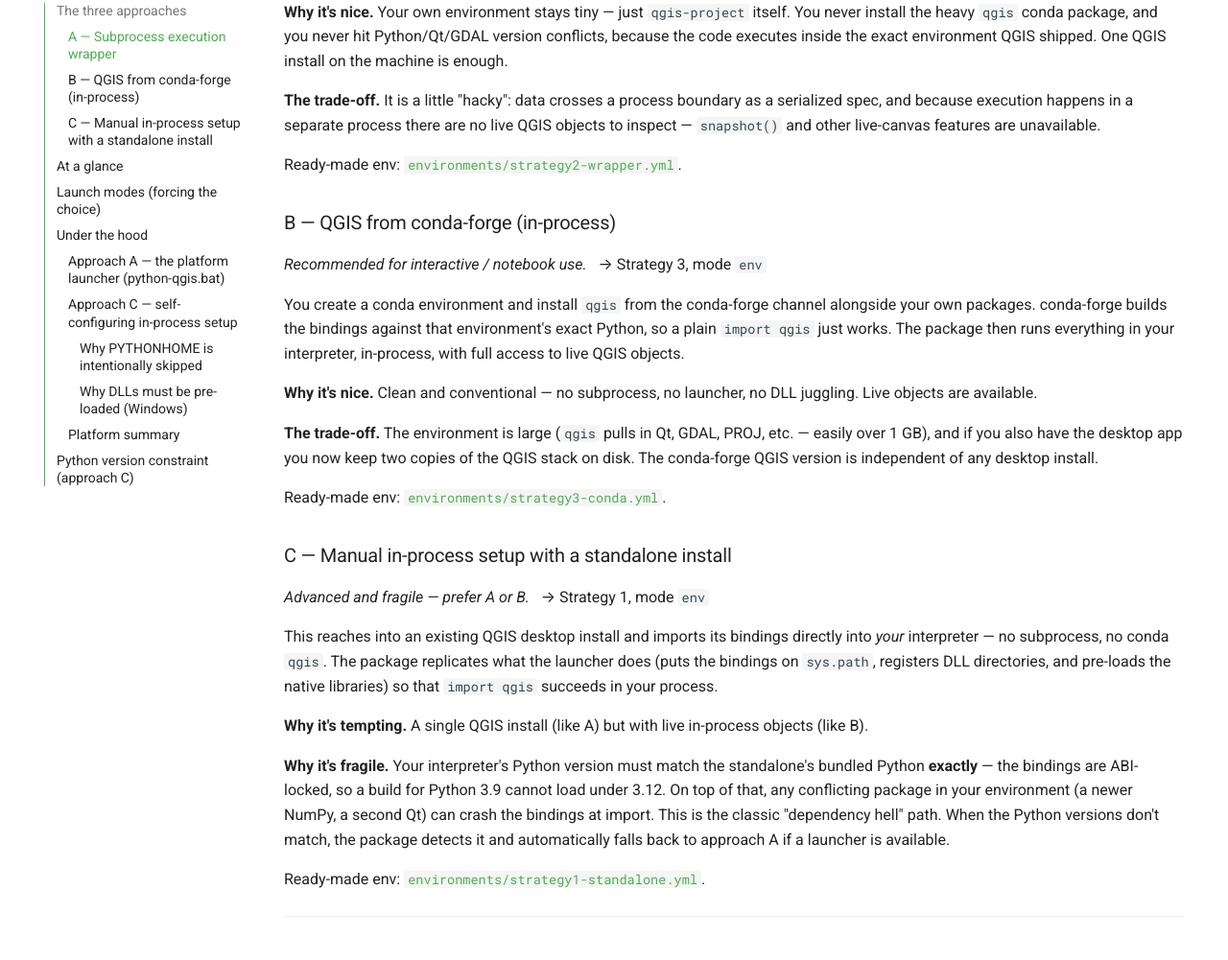
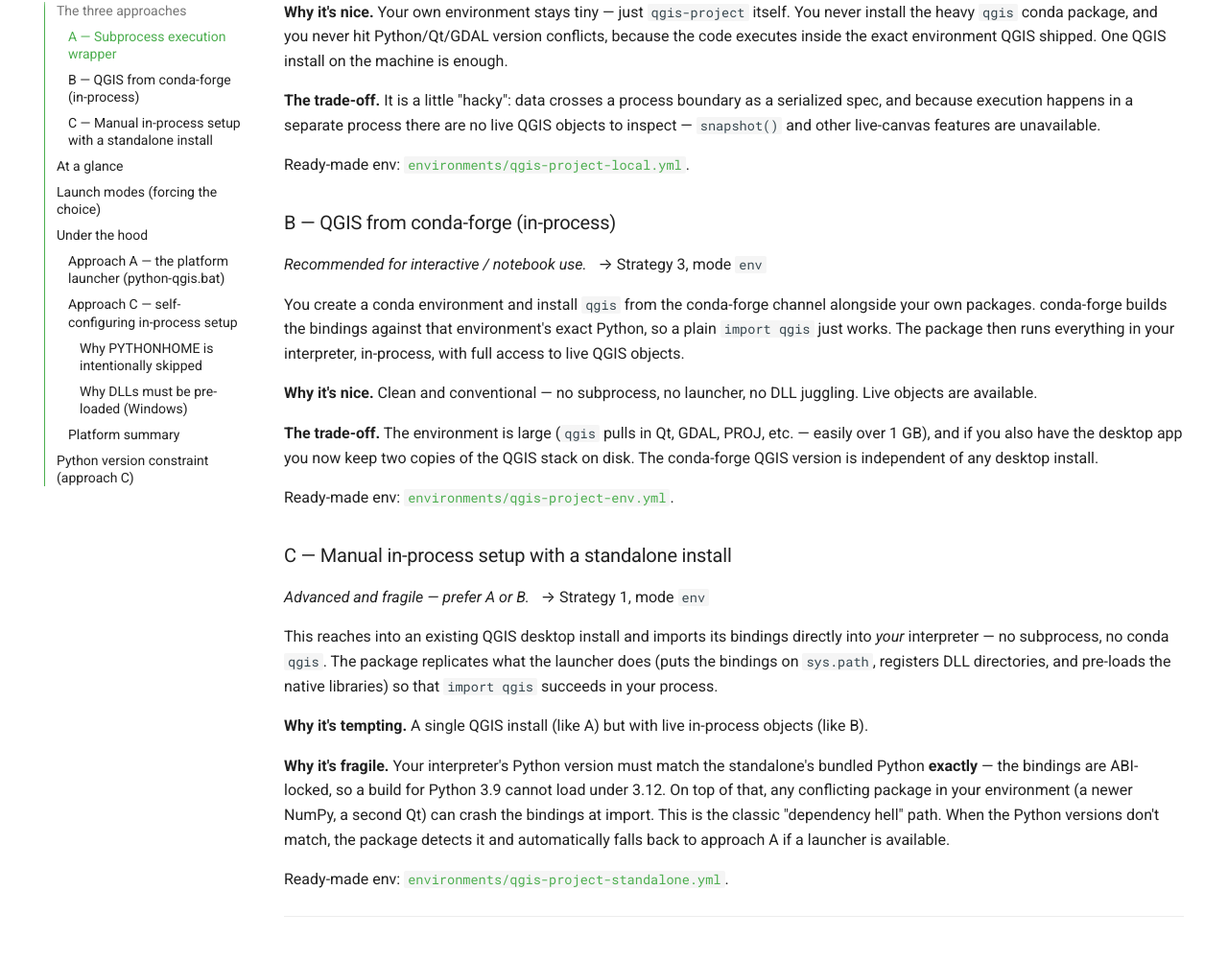
Before and after one commit to ColinMoldenhauer/qgis-project, an MkDocs documentation site: the page built from docs/standalone.md, in a window 1280 px wide and 1400 px high, scrolled down 918 px. Shown: the part 97-1098 px from the top of the window at 96% size. Built offline with MkDocs 1.6.1 and Material for MkDocs 9.7.7, drawn with Linux system fonts in a browser that asks for light colours; comment, search, counter and statistics services are not loaded.

Commit message:
refactor: rename environment files to qgis-project-* scheme
Replace the strategy-numbered environment files (strategy1-standalone,
strategy2-wrapper, strategy3-conda) and the top-level environment.yml with
purpose-named files: qgis-project-local (drive a local QGIS install),
qgis-project-env (conda-forge QGIS runtime), qgis-project-dev (full dev
environment), and qgis-project-standalone (advanced in-process standalone).
Update README and docs/standalone to reference the new names.

```diff
--- a/docs/standalone.md
+++ b/docs/standalone.md
@@ -56,7 +56,7 @@
 live QGIS objects to inspect — `snapshot()` and other live-canvas features are
 unavailable.
 
-Ready-made env: [`environments/strategy2-wrapper.yml`](https://github.com/ColinMoldenhauer/qgis-project/blob/main/environments/strategy2-wrapper.yml).
+Ready-made env: [`environments/qgis-project-local.yml`](https://github.com/ColinMoldenhauer/qgis-project/blob/main/environments/qgis-project-local.yml).
 
 ### B — QGIS from conda-forge (in-process)
 
@@ -76,7 +76,7 @@
 copies of the QGIS stack on disk. The conda-forge QGIS version is independent of
 any desktop install.
 
-Ready-made env: [`environments/strategy3-conda.yml`](https://github.com/ColinMoldenhauer/qgis-project/blob/main/environments/strategy3-conda.yml).
+Ready-made env: [`environments/qgis-project-env.yml`](https://github.com/ColinMoldenhauer/qgis-project/blob/main/environments/qgis-project-env.yml).
 
 ### C — Manual in-process setup with a standalone install
 
@@ -99,7 +99,7 @@
 the package detects it and automatically falls back to approach A if a launcher is
 available.
 
-Ready-made env: [`environments/strategy1-standalone.yml`](https://github.com/ColinMoldenhauer/qgis-project/blob/main/environments/strategy1-standalone.yml).
+Ready-made env: [`environments/qgis-project-standalone.yml`](https://github.com/ColinMoldenhauer/qgis-project/blob/main/environments/qgis-project-standalone.yml).
 
 ---
 
```
Also changed, not shown: README.md (+12 -4 lines), environment.yml (deleted, +0 -28 lines), 7 other files.
